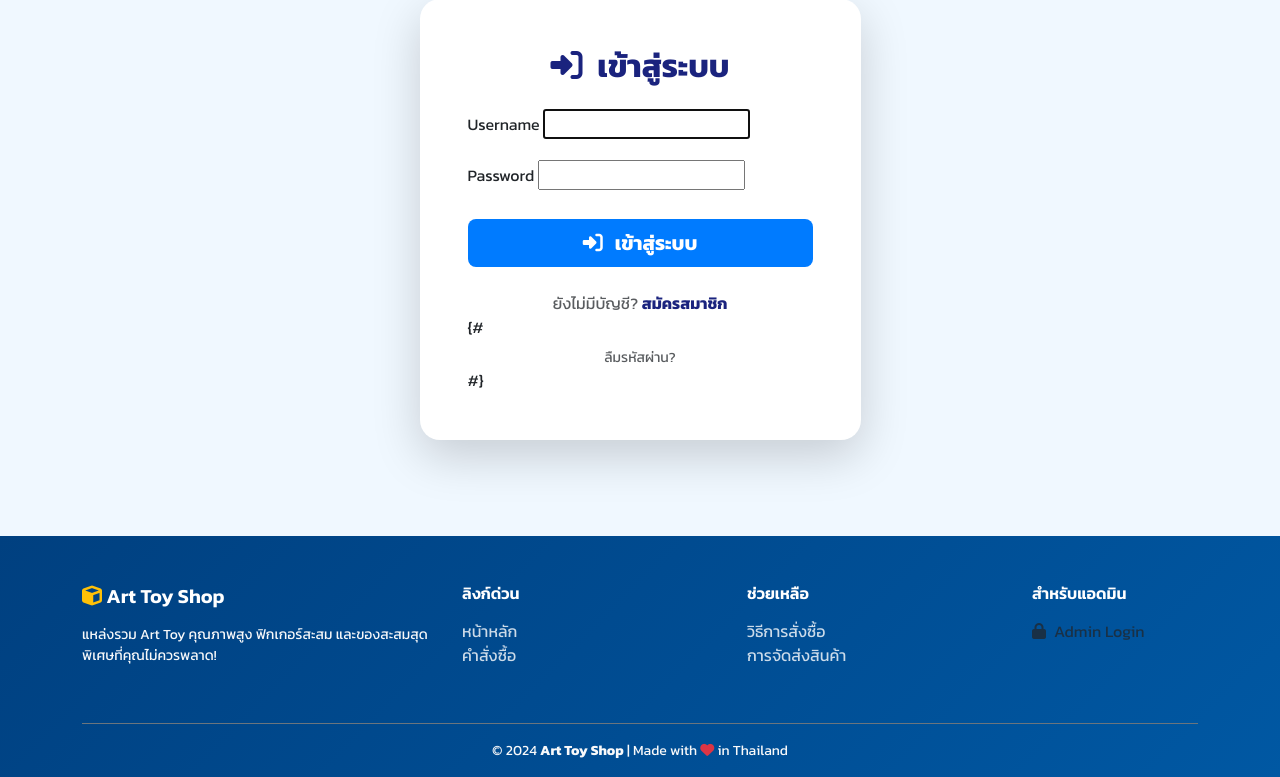
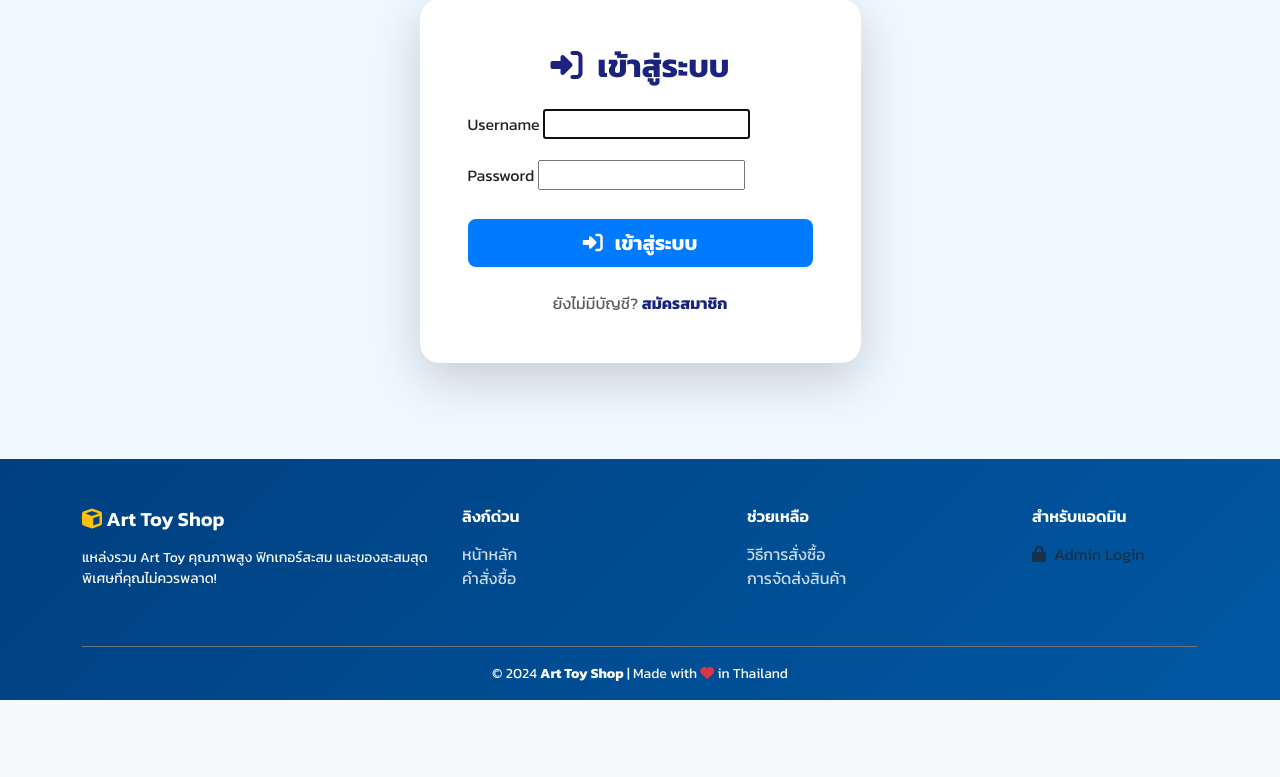
Before and after one commit to Oatnaka/maiarttoy, a Django app: page /login/ in a window 1280 px wide. Shown: the part 154-931 px from the top of the page. After the commit the page ends 854 px from the top, so only its background shows below. Run offline with Django 5.2, Linux system fonts and the light colour scheme; some libraries are stand-ins or nearby versions.

Commit message:
Update login.html

```diff
--- a/shop/templates/shop/login.html
+++ b/shop/templates/shop/login.html
@@ -65,10 +65,7 @@
                         </a>
                     </p>
 
-                    {# ลบส่วน "ลืมรหัสผ่าน?" ออก เพื่อแก้ NoReverseMatch: 'password_reset' not found. #}
-                    {# <p class="text-center mt-2 mb-0 small">
-                        <a href="{% url 'password_reset' %}" class="text-muted text-decoration-none">ลืมรหัสผ่าน?</a>
-                    </p> #}
+
 
                 </div>
             </div>
```
